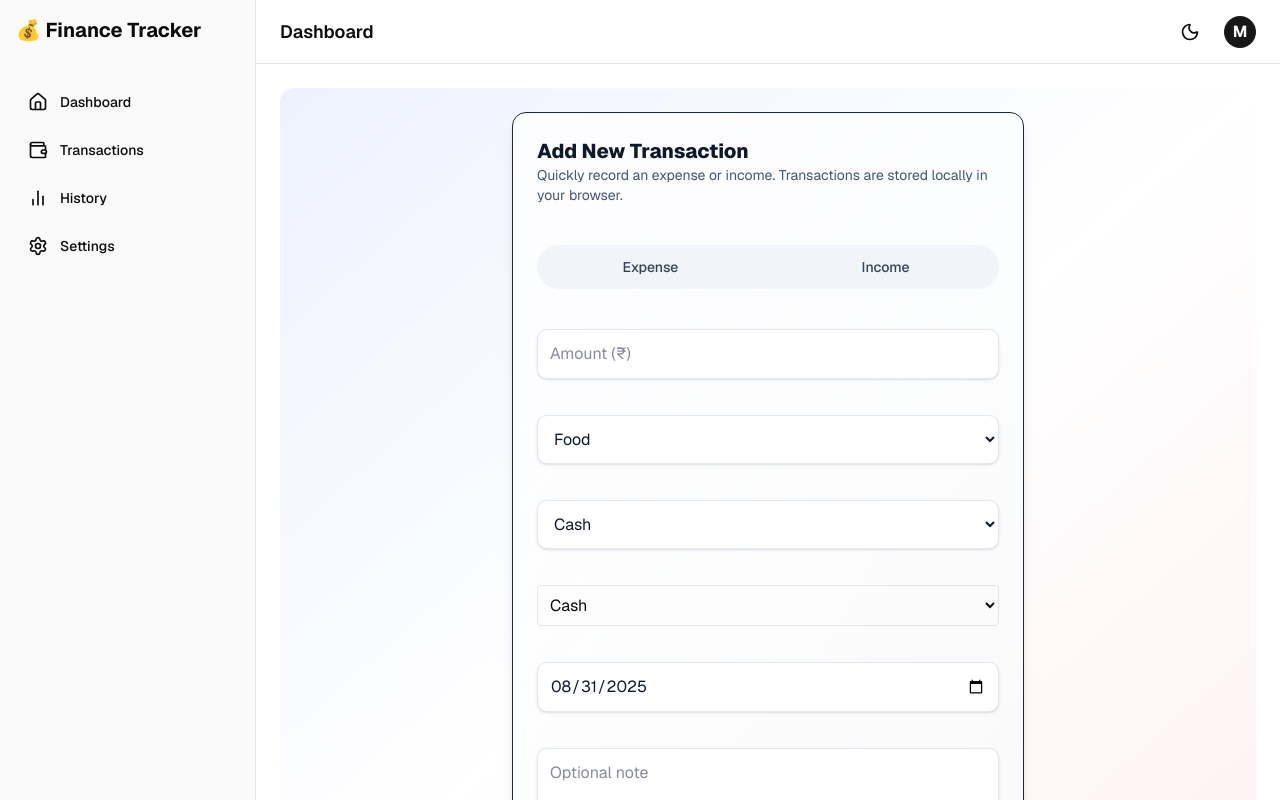
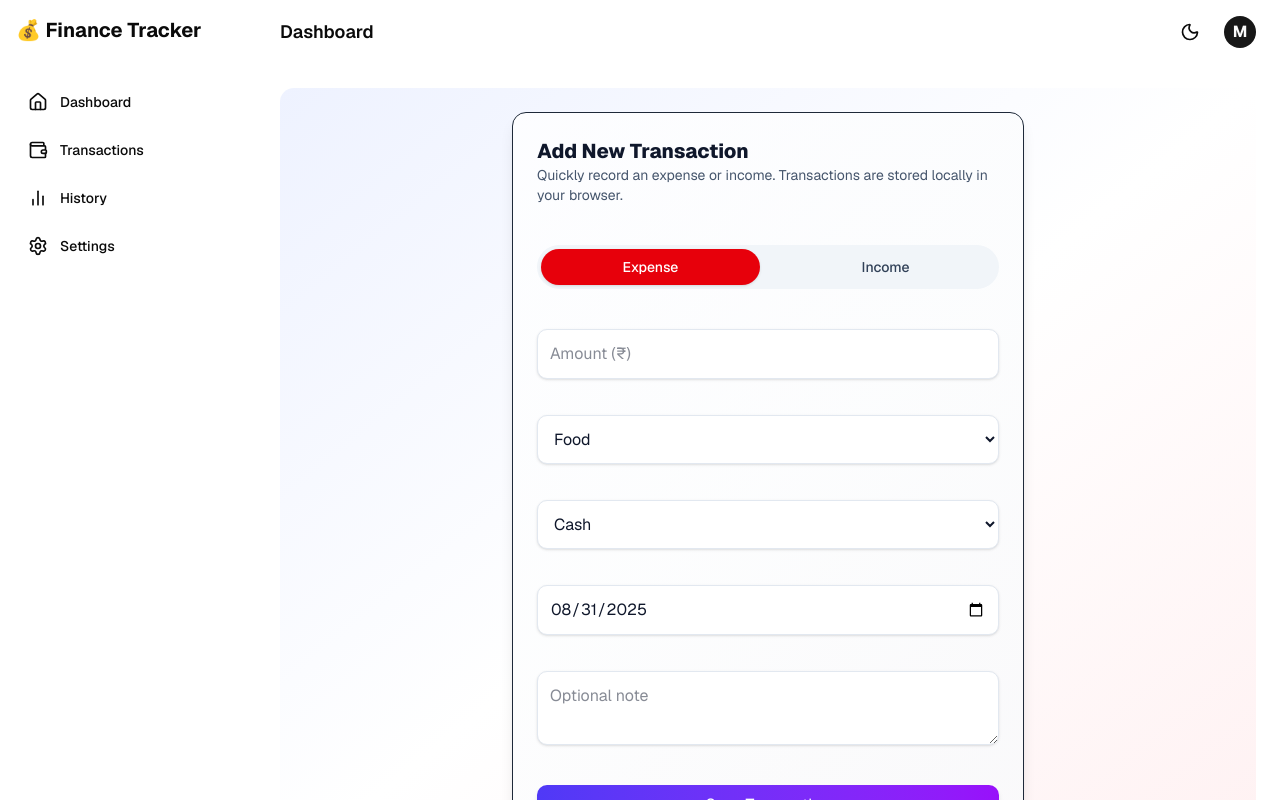
Before and after one commit to Manoj230305/finance_tracker, a Next.js app: page /transactions in a window 1280 px wide. Built offline with nearby package versions, Linux system fonts and the light colour scheme.

Commit message:
frontend final

```diff
--- a/app/transactions/page.tsx
+++ b/app/transactions/page.tsx
@@ -1,4 +1,3 @@
-// 📁 app/transactions/page.tsx (or wherever your form is)
 "use client";
 
 import { useState } from "react";
@@ -84,19 +83,19 @@ export default function TransactionsPage() {
           <p className="text-sm text-slate-600 dark:text-slate-400">Quickly record an expense or income. Transactions are stored locally in your browser.</p>
         </div>
 
-        {/* Type toggle */}
+        {/* Flow toggle (Expense/Income) */}
         <div className="flex gap-4 mb-4 bg-slate-100 dark:bg-slate-800 p-1 rounded-full">
           <button
-            className={`flex-1 px-4 py-2 rounded-full text-sm font-medium transition ${form.type === "expense" ? "bg-red-600 text-white shadow" : "text-slate-700 dark:text-slate-200"}`}
-            onClick={() => setForm({ ...form, type: "expense" })}
-            aria-pressed={form.type === "expense"}
+            className={`flex-1 px-4 py-2 rounded-full text-sm font-medium transition ${form.flow === "expense" ? "bg-red-600 text-white shadow" : "text-slate-700 dark:text-slate-200"}`}
+            onClick={() => handleTypeChange("expense")}
+            aria-pressed={form.flow === "expense"}
           >
             Expense
           </button>
           <button
-            className={`flex-1 px-4 py-2 rounded-full text-sm font-medium transition ${form.type === "income" ? "bg-green-600 text-white shadow" : "text-slate-700 dark:text-slate-200"}`}
-            onClick={() => setForm({ ...form, type: "income" })}
-            aria-pressed={form.type === "income"}
+            className={`flex-1 px-4 py-2 rounded-full text-sm font-medium transition ${form.flow === "income" ? "bg-green-600 text-white shadow" : "text-slate-700 dark:text-slate-200"}`}
+            onClick={() => handleTypeChange("income")}
+            aria-pressed={form.flow === "income"}
           >
             Income
           </button>
@@ -113,34 +112,27 @@ export default function TransactionsPage() {
         />
 
         <select name="category" value={form.category} onChange={handleChange} className="w-full mb-3 border border-slate-200 dark:border-slate-700 rounded-lg p-3 bg-white dark:bg-slate-900 text-slate-900 dark:text-slate-100 shadow-sm">
-          <option>Food</option>
-          <option>Travel</option>
-          <option>Shopping</option>
-          <option>Other</option>
-        </select>
-
-        <select name="paymentType" value={form.paymentType} onChange={handleChange} className="w-full mb-3 border border-slate-200 dark:border-slate-700 rounded-lg p-3 bg-white dark:bg-slate-900 text-slate-900 dark:text-slate-100 shadow-sm">
-          <option>Cash</option>
-          <option>Card</option>
-          <option>UPI</option>
+          {categories.map((cat) => (
+            <option key={cat} value={cat}>{cat}</option>
+          ))}
         </select>
 
         {form.flow === "expense" && (
-          <select name="paymentType" value={form.payment_type} onChange={handleChange} className="w-full mb-3 border rounded p-2">
-            <option>Cash</option>
-            <option>Card</option>
-            <option>UPI</option>
+          <select name="payment_type" value={form.payment_type} onChange={handleChange} className="w-full mb-3 border border-slate-200 dark:border-slate-700 rounded-lg p-3 bg-white dark:bg-slate-900 text-slate-900 dark:text-slate-100 shadow-sm">
+            <option value="Cash">Cash</option>
+            <option value="Card">Card</option>
+            <option value="UPI">UPI</option>
           </select>
         )}
 
         <input type="date" name="date" value={form.date} onChange={handleChange} className="w-full mb-3 border border-slate-200 dark:border-slate-700 rounded-lg p-3 bg-white dark:bg-slate-900 text-slate-900 dark:text-slate-100 shadow-sm" />
 
-        <textarea name="note" value={form.note} onChange={handleChange} placeholder="Optional note" className="w-full mb-4 border border-slate-200 dark:border-slate-700 rounded-lg p-3 bg-white dark:bg-slate-900 text-slate-900 dark:text-slate-100 shadow-sm"></textarea>
+  <textarea name="notes" value={form.notes} onChange={handleChange} placeholder="Optional note" className="w-full mb-4 border border-slate-200 dark:border-slate-700 rounded-lg p-3 bg-white dark:bg-slate-900 text-slate-900 dark:text-slate-100 shadow-sm"></textarea>
 
         <button onClick={handleSubmit} className="w-full py-2 rounded-lg text-white bg-gradient-to-r from-indigo-600 to-purple-600 hover:scale-[1.01] active:scale-[0.99] transition-shadow shadow-md">
           Save Transaction
         </button>
       </Card>
     </div>
-  );
+  );
 }
--- a/components/navbar.tsx
+++ b/components/navbar.tsx
@@ -7,7 +7,7 @@ export function Navbar() {
   const { theme, setTheme } = useTheme();
 
   return (
-    <header className="h-16 border-b border-border bg-card flex items-center justify-between px-6">
+  <header className="navbar h-16 flex items-center justify-between px-6">
       <h1 className="text-lg font-semibold">Dashboard</h1>
 
       <div className="flex items-center gap-4">
--- a/components/sidebar.tsx
+++ b/components/sidebar.tsx
@@ -12,7 +12,7 @@ const navItems = [
 
 export function Sidebar() {
   return (
-    <aside className="w-64 bg-sidebar text-sidebar-foreground border-r border-sidebar-border flex flex-col p-4">
+  <aside className="sidebar w-64 flex flex-col p-4">
       {/* Logo */}
       <div className="text-xl font-bold mb-10">
         💰 Finance Tracker
```
